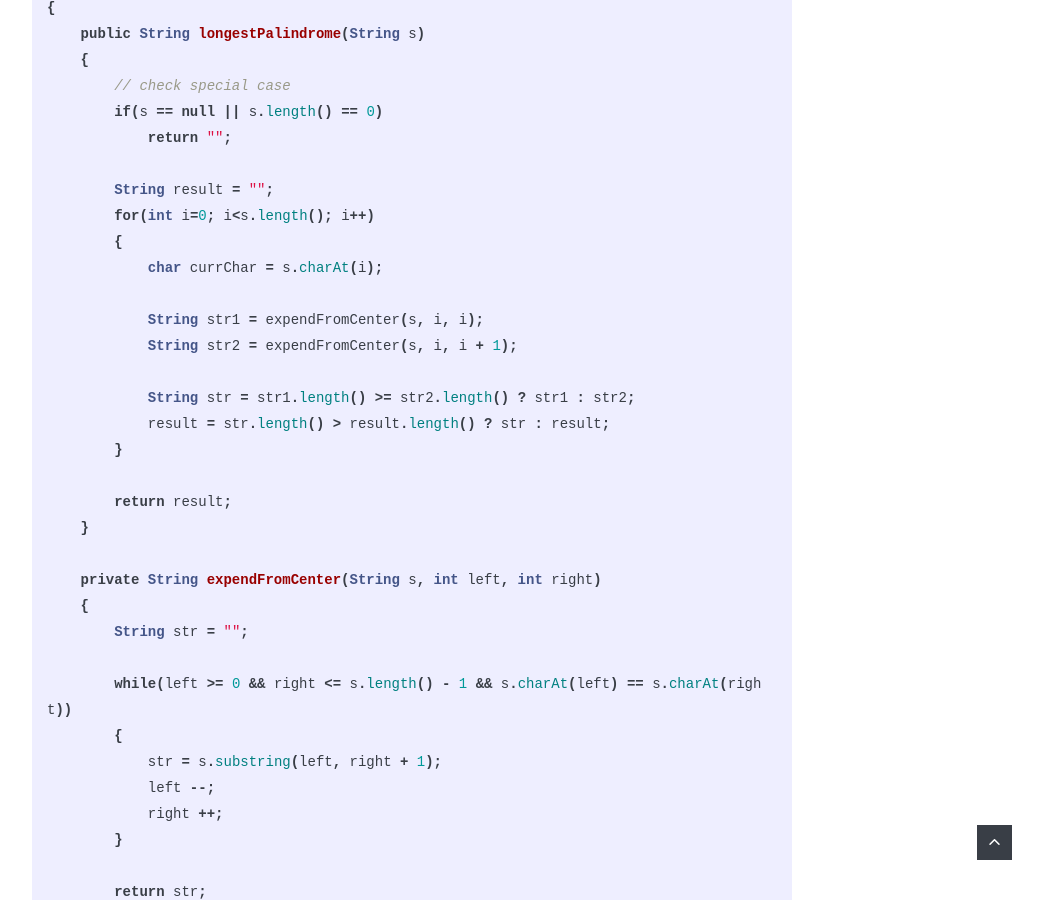
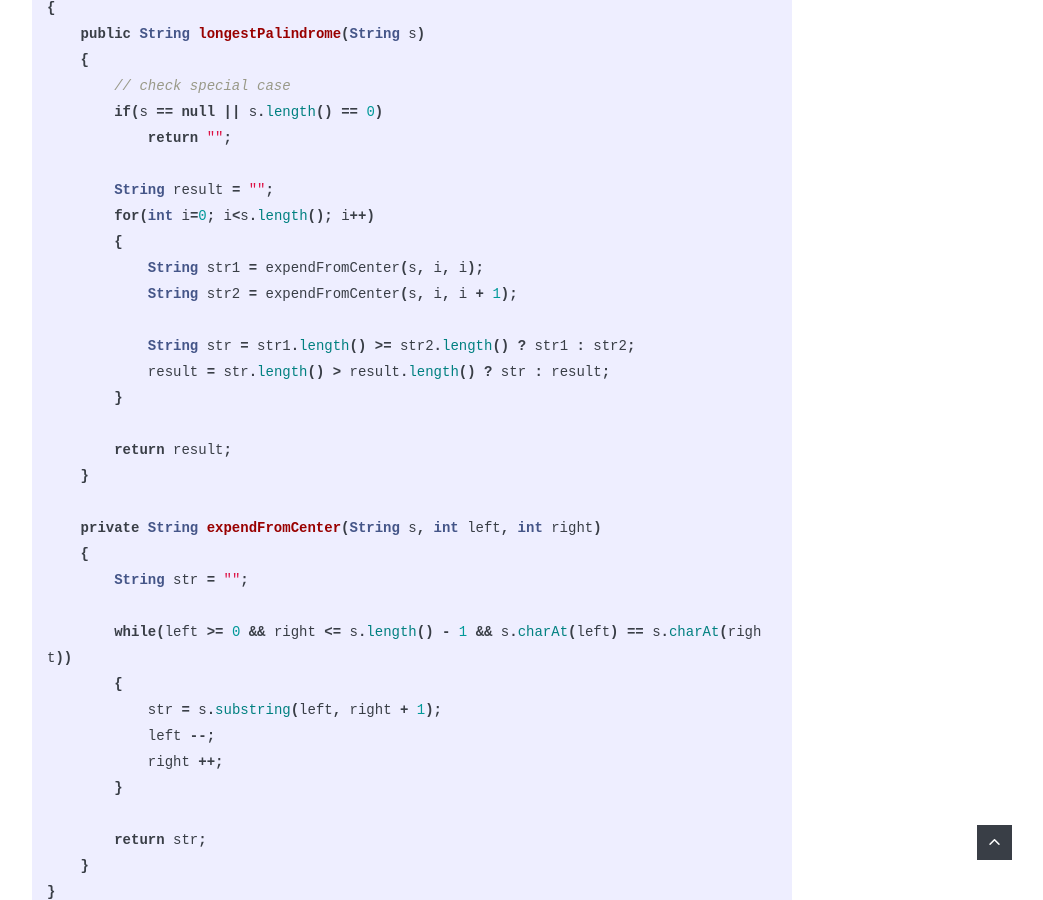
Before and after one commit to XiangXu/ywjxx, a Jekyll site: the page built from _posts/2020-09-24-LeetCode-5.markdown, in a window 1280 px wide and 900 px high, scrolled down 1897 px. Shown: the whole window, without its empty margins (228-1271 px from the left). Built offline with Jekyll 4.4.1, drawn with Linux system fonts in a browser that asks for light colours; nearby versions of some CDN libraries; comment, search, counter and statistics services are not loaded.

Commit message:
update leetcode

```diff
--- a/_posts/2020-09-24-LeetCode-5.markdown
+++ b/_posts/2020-09-24-LeetCode-5.markdown
@@ -44,8 +44,6 @@ class Solution
         String result = "";
         for(int i=0; i<s.length(); i++)
         {
-            char currChar = s.charAt(i);
-
             String str1 = expendFromCenter(s, i, i);
             String str2 = expendFromCenter(s, i, i + 1);
 
```
